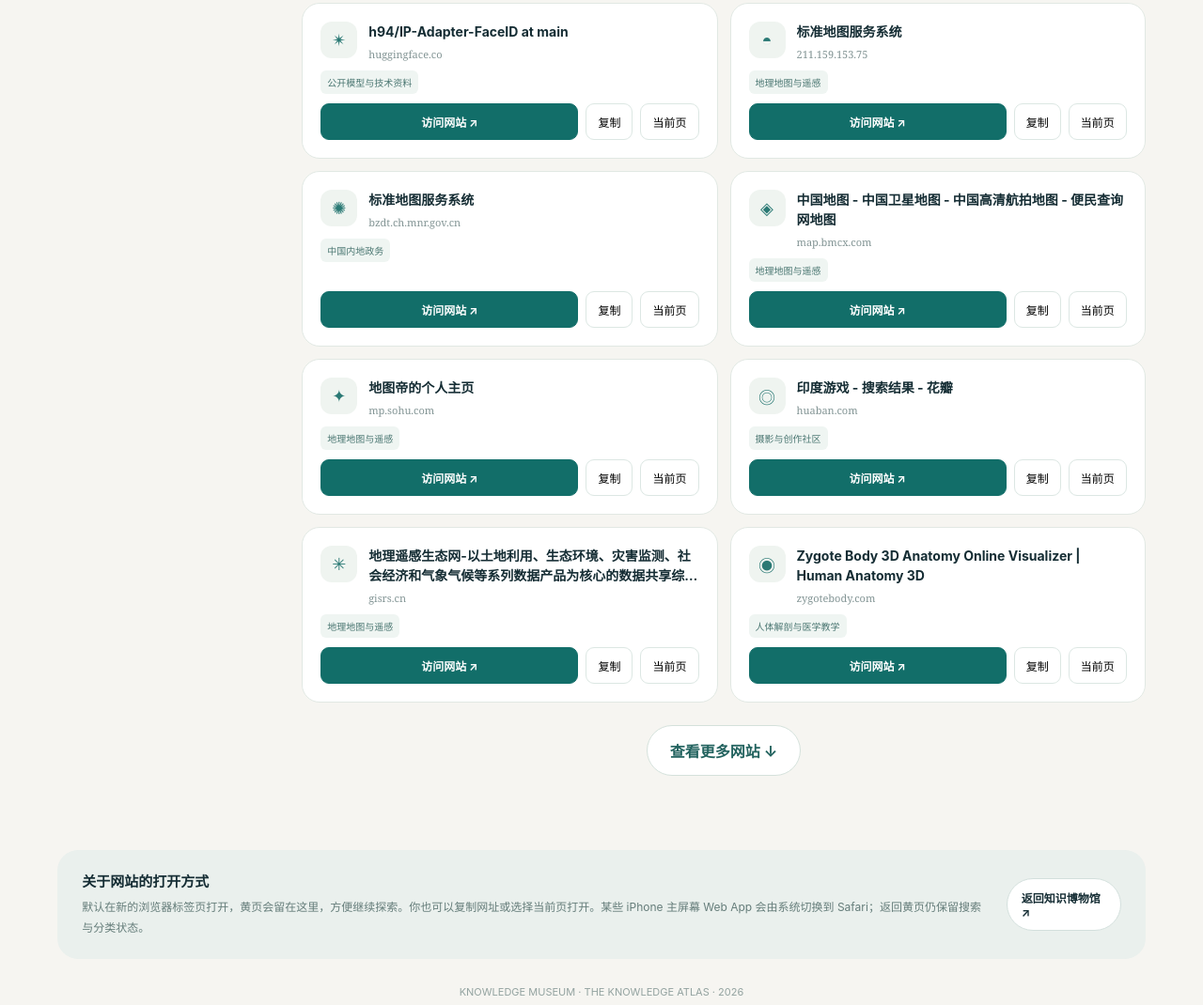
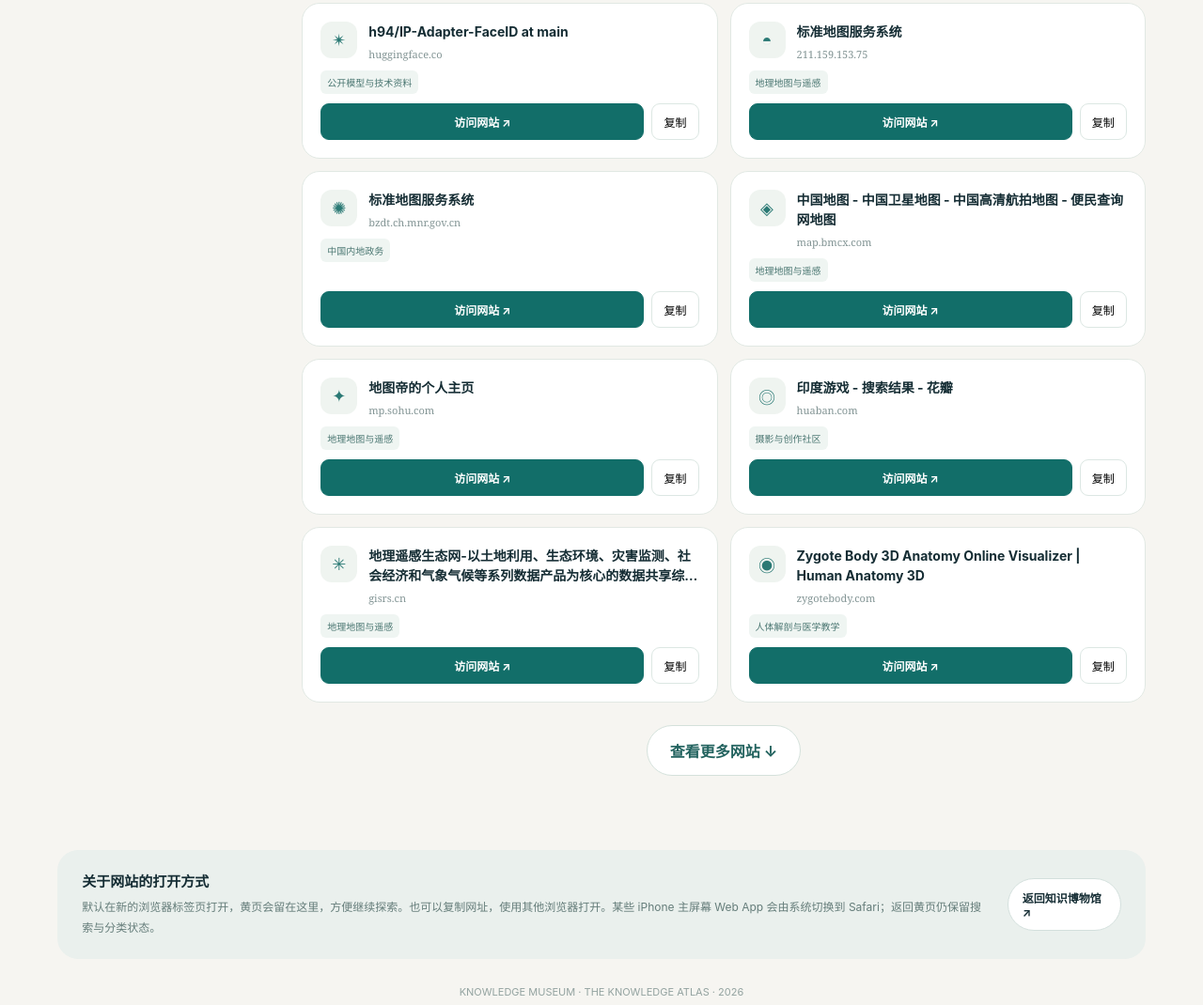
Before and after one commit to wongtszshan/Knowledge-Museum, a plain HTML site: page yellow-pages.html in a window 1280 px wide. Shown: the part 3535-4605 px from the top of the page at 94% size. Drawn offline with Linux system fonts and the light colour scheme.

Commit message:
Remove redundant current-page button from knowledge atlas site cards

```diff
--- a/yellow-pages.html
+++ b/yellow-pages.html
@@ -69,7 +69,7 @@ body.sheet-open{overflow:hidden}
 <div class="searchpanel"><div class="searchrow"><svg class="searchicon" viewBox="0 0 24 24" fill="none" stroke-width="2" stroke-linecap="round"><circle cx="10.5" cy="10.5" r="7"/><path d="m16 16 5 5"/></svg><input id="q" placeholder="搜索网站、主题、关键词…（例如 咖啡、NASA）" aria-label="搜索网站"><button id="clear" class="clear" hidden>清除</button></div><div class="bar"></div><div class="quick"><span>探索灵感</span><button data-query="博物馆">博物馆</button><button data-query="咖啡">咖啡</button><button data-query="天文">天文</button><button data-query="金融">金融数据</button><button data-query="建筑">建筑</button></div></div>
 <section class="section" id="categorySection"><div class="section-head"><div><div class="eyebrow">01 / Discovery</div><h2>探索知识版图</h2></div><span class="subtle" id="categoryHint">选择感兴趣的领域</span></div><div id="categories" class="catgrid"></div><button id="categoryToggle" class="category-toggle" type="button" aria-expanded="false">展开全部分类 ↓</button></section>
 <section class="section" id="results"><div class="section-head"><div><div class="eyebrow">02 / The Directory</div><h2>精选网站目录</h2></div><span class="subtle">让好奇心带路 ↗</span></div><div class="catalogue"><aside class="side"><div class="sidehead">BROWSE / 分类导航</div><div id="side"></div></aside><div><div class="resulttools"><div><strong id="resultTitle">全部网站</strong><p id="resultCount">正在读取网站资料…</p></div><select class="sort" id="sort" aria-label="排列方式"><option value="default">默认排序</option><option value="name">网站名称 A–Z</option><option value="data">数据查询优先</option></select></div><div id="subcats" class="chips"></div><div class="sites" id="sites"></div><button id="more" class="loadmore" hidden>查看更多网站 ↓</button></div></div></section>
-<section class="note"><div><strong>关于网站的打开方式</strong><p>默认在新的浏览器标签页打开，黄页会留在这里，方便继续探索。你也可以复制网址或选择当前页打开。某些 iPhone 主屏幕 Web App 会由系统切换到 Safari；返回黄页仍保留搜索与分类状态。</p></div><a href="index.html" class="back">返回知识博物馆 ↗</a></section>
+<section class="note"><div><strong>关于网站的打开方式</strong><p>默认在新的浏览器标签页打开，黄页会留在这里，方便继续探索。也可以复制网址，使用其他浏览器打开。某些 iPhone 主屏幕 Web App 会由系统切换到 Safari；返回黄页仍保留搜索与分类状态。</p></div><a href="index.html" class="back">返回知识博物馆 ↗</a></section>
 </main>
 <div class="floatnav" id="floatnav"><button type="button" id="jumpTop" aria-label="返回黄页顶部">↑ 顶部</button><button type="button" class="primary" id="openCategories" aria-label="快速切换网站分类">▦ 切换分类</button></div>
 <div class="category-overlay" id="categoryOverlay" hidden>
@@ -113,10 +113,10 @@ function renderList(){
  by("resultTitle").textContent=current==="全部领域"?"全部网站":current;
  by("resultCount").textContent="发现 "+data.length+" 个站点"+(query?" · 搜索中":"")+" · 每次显示最多 "+Math.min(count,data.length)+" 条";
  by("clear").hidden=!query;
- by("sites").innerHTML=data.slice(0,count).map((x,i)=>'<article class="site"><div class="site-top"><div class="favicon" aria-hidden="true">'+symbols[(i+3)%symbols.length]+'</div><div class="site-content"><h3 title="'+nice(x.n)+'">'+nice(x.n)+'</h3><div class="domain">'+nice(domains(x.u))+'</div></div></div><div class="tags"><span class="tag">'+nice(x.s)+'</span>'+(x.t==="data"?'<span class="tag data">数据查询</span>':'')+'</div><div class="actions"><a target="_blank" rel="noopener noreferrer" href="'+nice(safely(x.u))+'" data-open="new">访问网站 ↗</a><button type="button" data-copy="'+nice(x.u)+'">复制</button><button type="button" data-self="'+nice(x.u)+'" title="离开黄页并在当前页面访问">当前页</button></div></article>').join("")||'<div class="empty">没有找到匹配的网站。试试其他关键词或清除筛选条件。</div>';
+ by("sites").innerHTML=data.slice(0,count).map((x,i)=>'<article class="site"><div class="site-top"><div class="favicon" aria-hidden="true">'+symbols[(i+3)%symbols.length]+'</div><div class="site-content"><h3 title="'+nice(x.n)+'">'+nice(x.n)+'</h3><div class="domain">'+nice(domains(x.u))+'</div></div></div><div class="tags"><span class="tag">'+nice(x.s)+'</span>'+(x.t==="data"?'<span class="tag data">数据查询</span>':'')+'</div><div class="actions"><a target="_blank" rel="noopener noreferrer" href="'+nice(safely(x.u))+'" data-open="new">访问网站 ↗</a><button type="button" data-copy="'+nice(x.u)+'">复制</button></div></article>').join("")||'<div class="empty">没有找到匹配的网站。试试其他关键词或清除筛选条件。</div>';
  by("more").hidden=data.length<=count;
  by("sites").querySelectorAll("[data-copy]").forEach(b=>b.addEventListener("click",async()=>{try{await navigator.clipboard.writeText(b.dataset.copy);b.textContent="已复制 ✓";setTimeout(()=>b.textContent="复制",1400)}catch{prompt("复制网址",b.dataset.copy)}}));
- by("sites").querySelectorAll("[data-self]").forEach(b=>b.addEventListener("click",()=>{persist();window.location.assign(safely(b.dataset.self))}));
+
  by("sites").querySelectorAll("[data-open]").forEach(b=>b.addEventListener("click",persist));
 }
 function render(){renderCategories();renderSide();renderSub();renderList()}
```
